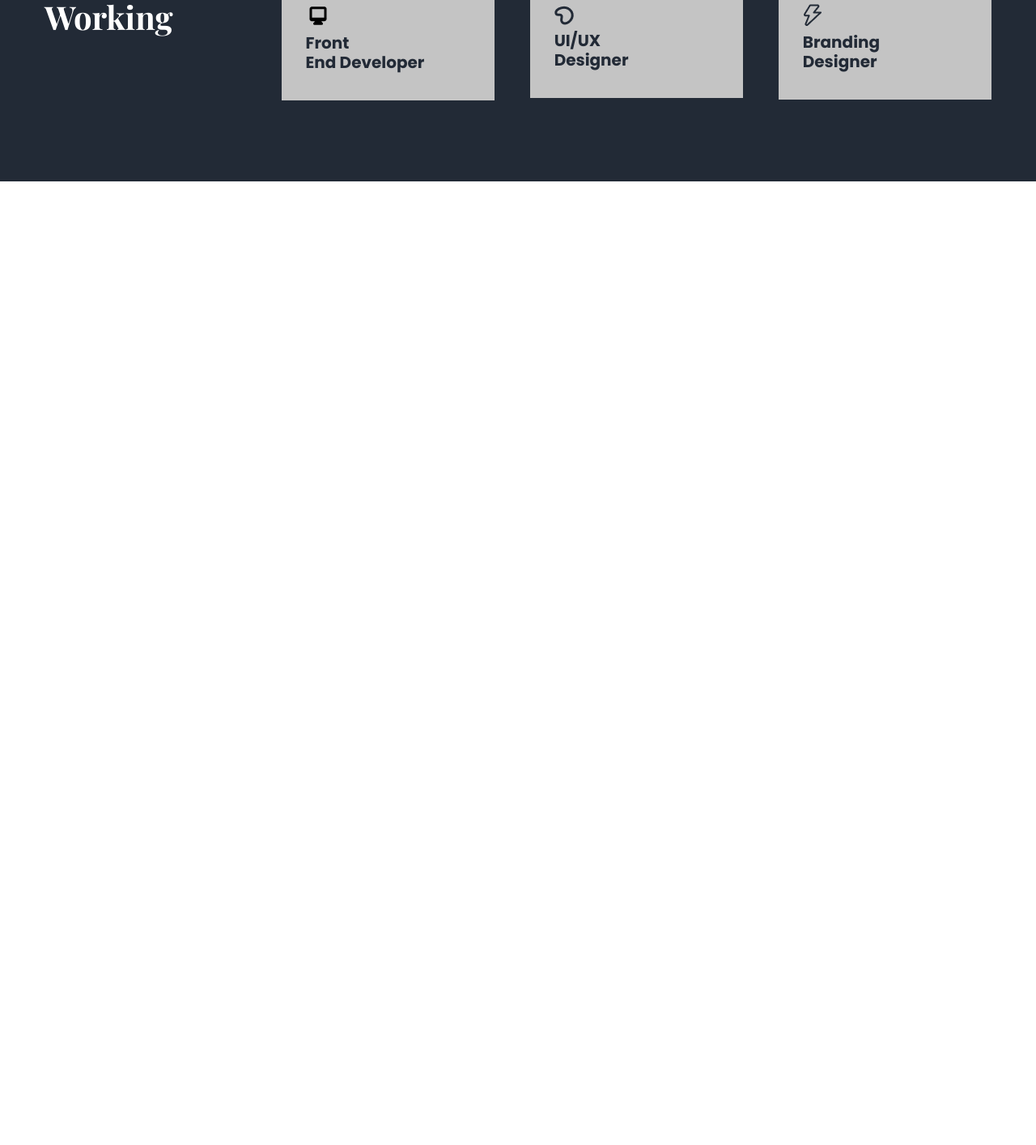
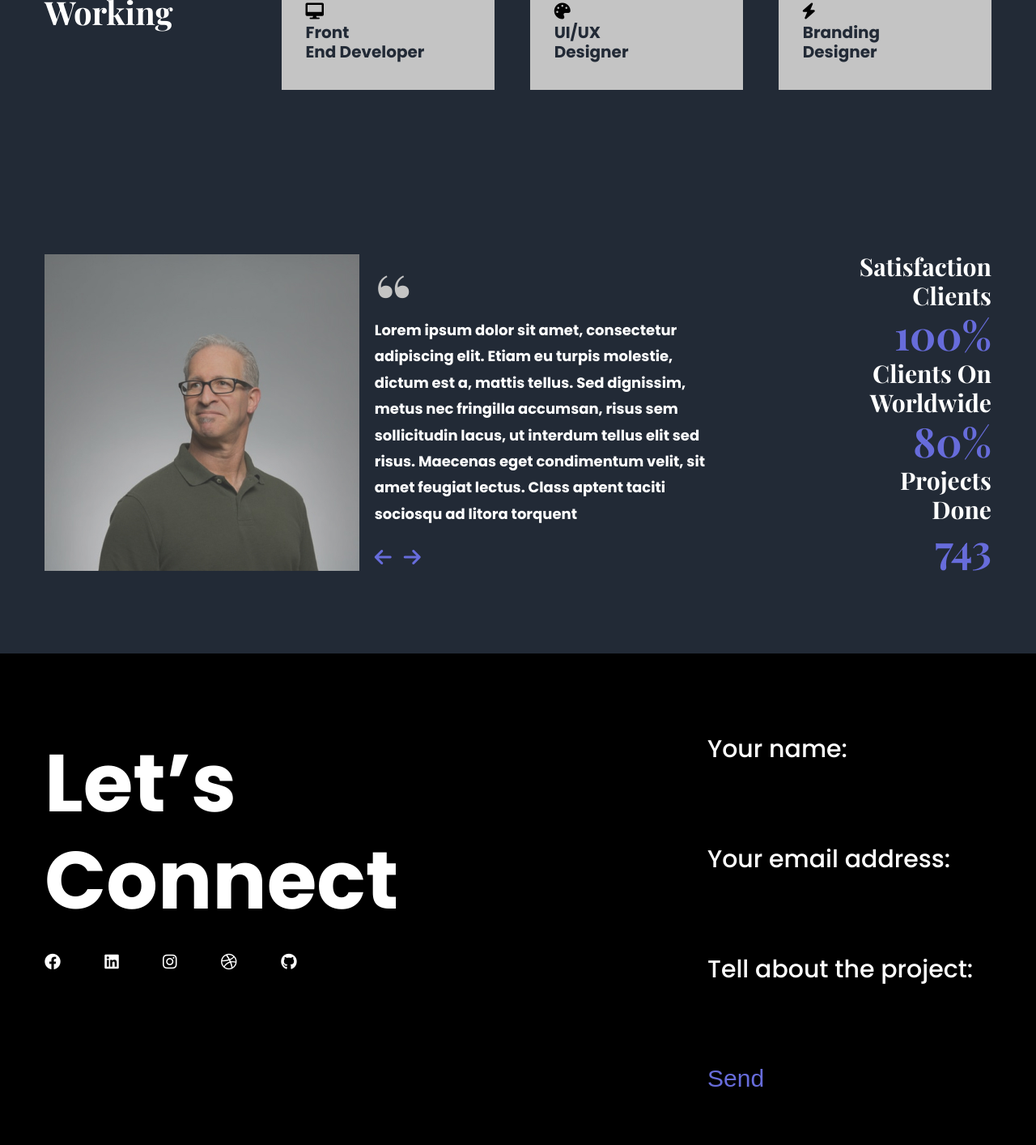
Before and after one commit to tahseensikder/Figma-Site, a plain HTML site: page index.html in a window 1280 px wide. Shown: the part 1386-2800 px from the top of the page at 81% size. Before the commit the page ends 1610 px from the top, so only its background shows below. Drawn offline with nearby package versions, Linux system fonts and the light colour scheme.

Commit message:
Full-Figma -01

```diff
--- a/css/style.css
+++ b/css/style.css
@@ -7,6 +7,9 @@
 3. banner
 4. icon
 5. Work Experience
+6. review
+7. Contact
+8. footer
 
 
 
@@ -98,6 +101,9 @@ nav .menu a:hover,nav .contact a:hover{
     color: rgba(255, 255, 255, 0.5);
     margin-bottom: 30px;
 }
+#banner .banner-content p span{
+    color: var(--txt_color);
+}
 #banner .banner-content a{
     padding: 10px 20px;
     color: var(--txt_color);
@@ -165,6 +171,9 @@ nav .menu a:hover,nav .contact a:hover{
     background-color: #C4C4C4;
     transition: all linear 0.5s;
 }
+#work .work_detail .work_name i{
+    font-size: 20px;
+}
 #work .work_detail .work_name:hover{
     background-color: var(--box_bgc);
 }
@@ -175,7 +184,132 @@ nav .menu a:hover,nav .contact a:hover{
     line-height: 120%;
     transition: all linear 0.5s;
 }
-#work .work_detail .work_name h6:hover{
+#work .work_detail .work_name:hover h6{
     color: var(--txt_color);
 }
 /* Work Experience Ends */
+#review{
+    background-color: #222A36;
+    padding: 100px 0;
+}
+#review .info01{
+    width: 34%;
+}
+#review .info01 img{
+    display: block;
+}
+#review .info02{
+    width: 36%;
+    padding-left: 10px;
+}
+#review .info02 h6{
+    font-family: 'Playfair Display', serif;
+    font-weight: 700;
+    font-size: 100px;
+    line-height: 120%;
+    color: #C4C4C4;
+    margin: 0 0 -40px 0;
+}
+#review .info02 p{
+    font-weight: 700;
+    font-size: 18px;
+    line-height: 180%;
+    color: #FFFFFF;
+    padding-bottom: 20px;
+}
+#review .info02 a{
+    padding-right: 15px;
+    font-size: 24px;
+    color: #676CDB;
+}
+#review .info03{
+    width: 30%;
+    text-align: right;
+}
+#review .info03 h4{
+    font-family: 'Playfair Display';
+    font-style: normal;
+    font-weight: 700;
+    font-size: 30px;
+    line-height: 120%;
+    color: #FFFFFF;
+}
+#review .info03 h6{
+    font-family: 'Playfair Display';
+    font-style: normal;
+    font-weight: 700;
+    font-size: 50px;
+    line-height: 120%;
+    color: #676CDB
+}
+/* Contact Starts here */
+#contact{
+    background-color: #000000;
+    padding: 100px 0;
+}
+#contact .connect{
+    width: 70%;
+}
+#contact .connect h2{
+    font-weight: 700;
+    font-size: 100px;
+    line-height: 120%;
+    color: var(--txt_color);
+    padding-bottom: 30px;
+}
+#contact .connect ul li{
+    display: inline-block;
+    padding-right: 50px;
+}
+#contact .connect ul li a i{
+    color: var(--txt_color);
+    font-size: 20px;
+    transition: all linear 0.5s;
+}
+#contact .connect ul li:hover a i{
+    color: var(--box_bgc);
+}
+#contact .contact_form{
+    width: 30%;
+    color: white;
+}
+#contact .contact_form label{
+    font-weight: 500;
+    font-size: 30px;
+    line-height: 120%;
+}
+#contact .contact_form input{
+    height: 100px;
+    width: 100%;
+    outline: none;
+    border: none;
+    background: transparent;
+    color: white;
+
+}
+#contact .contact_form input:last-child{
+    color: #676CDB;
+    text-align: left;
+    height: fit-content;
+    width: fit-content;
+    outline: none;
+    border: none;
+    background: transparent;
+    font-size: 30px;
+}
+/* Footer starts here */
+footer{
+    padding: 50px 0;
+    background-color: #000000;
+}
+footer h4{
+    text-align: center;
+    color: rgba(255, 255, 255, 0.5);
+    font-weight: 500;
+    font-size: 20px;
+    line-height: 180%;
+    letter-spacing: 0.3px;
+}
+footer h4 span{
+    color: var(--txt_color);
+}
--- a/index.html
+++ b/index.html
@@ -48,7 +48,7 @@
                         Hello!<br>I’m Zarror Nibors
                     </h4>
                     <p>
-                        I’am freelance web developer based in Indonesia who loves to craft attractive design experiences for the web.
+                        I’am freelance <span>web developer</span> based in Indonesia who loves to craft attractive design experiences for the web.
                     </p>
                     <a href="#"><i class="fa-regular fa-envelope-open"></i>Email Me</a>
                     <a href="#"><i class="fa-solid fa-download"></i>Download CV</a>
@@ -88,15 +88,15 @@
                     </h2>
                     <div class="row align_center">
                         <div class="work_name">
-                            <img src="./img/computer.png" alt="">
+                            <i class="fa-solid fa-desktop"></i>
                             <h6>Front <br>End Developer</h6>
                         </div>
                         <div class="work_name">
-                            <img src="./img/ux.png" alt="">
+                            <i class="fa-solid fa-palette"></i>
                             <h6>UI/UX <br>Designer</h6>
                         </div>
                         <div class="work_name">
-                            <img src="./img/brand.png" alt="">
+                            <i class="fa-solid fa-bolt"></i>
                             <h6>Branding <br>Designer</h6>
                         </div>
                     </div>
@@ -105,5 +105,69 @@
         </div>
     </section>
     <!-- Work Experience ends -->
+
+    <!-- review starts here -->
+    <section id="review">
+        <div class="container">
+            <div class="row align_center">
+                <div class="info01">
+                    <img src="./img/unsplash.jpg" alt="">
+                </div>
+                <div class="info02">
+                    <h6>“</h6>
+                    <p>Lorem ipsum dolor sit amet, consectetur adipiscing elit. Etiam eu turpis molestie, dictum est a, mattis tellus. Sed dignissim, metus nec fringilla accumsan, risus sem sollicitudin lacus, ut interdum tellus elit sed risus. Maecenas eget condimentum velit, sit amet feugiat lectus. Class aptent taciti sociosqu ad litora torquent
+                    </p>
+                    <a href=""><i class="fa-solid fa-arrow-left"></i></a><a href=""><i class="fa-solid fa-arrow-right"></i></a>
+                </div>
+                <div class="info03">
+                    <h4>Satisfaction<br>Clients</h4>
+                    <h6>100%</h6>
+                    <h4>Clients On<br> Worldwide</h4>
+                    <h6>80%</h6>
+                    <h4>Projects<br> Done</h4>
+                    <h6>743</h6>
+                </div>
+            </div>
+        </div>
+    </section>
+    <!-- review ends here -->
+
+    <!-- Contact starts here -->
+    <section id="contact">
+        <div class="container">
+            <div class="row">
+                <div class="connect">
+                    <h2>
+                        Let’s<br>Connect
+                    </h2>
+                    <ul>
+                        <li><a href="#"><i class="fa-brands fa-facebook"></i></a></li>
+                        <li><a href="#"><i class="fa-brands fa-linkedin"></i></a></li>
+                        <li><a href="#"><i class="fa-brands fa-instagram"></i></a></li>
+                        <li><a href="#"><i class="fa-brands fa-dribbble"></i></a></li>
+                        <li><a href="#"><i class="fa-brands fa-github"></i></a></li>
+                    </ul>
+                </div>
+                <div class="contact_form">
+                    <form action="" method="post">
+                        <label for="name">Your name:</label><br>
+                        <input type="text" id="name" placeholder="" required><br>
+                        <label for="email">Your email  address:</label><br>
+                        <input type="email" id="email" placeholder="" required><br>
+                        <label for="project">Tell about the project:</label><br>
+                        <input type="text" id="project" placeholder="" required><br>
+                        <input type="submit" value="Send">
+                    </form>
+                </div>
+            </div>
+        </div>
+    </section>
+    <!-- Contact ends here -->
+
+    <!-- Footer starts here -->
+    <footer>
+        <h4>Created by <span>Zarror</span> | All Reserved!</h4>
+    </footer>
+    <!-- Footer ends here -->
 </body>
 </html>
```
Also changed, not shown: img/brand.png (deleted), img/computer.png (deleted), img/download.png (deleted), img/email.png (deleted), img/front.png (deleted), img/unsplash.jpg (added), img/ux.png (deleted).
